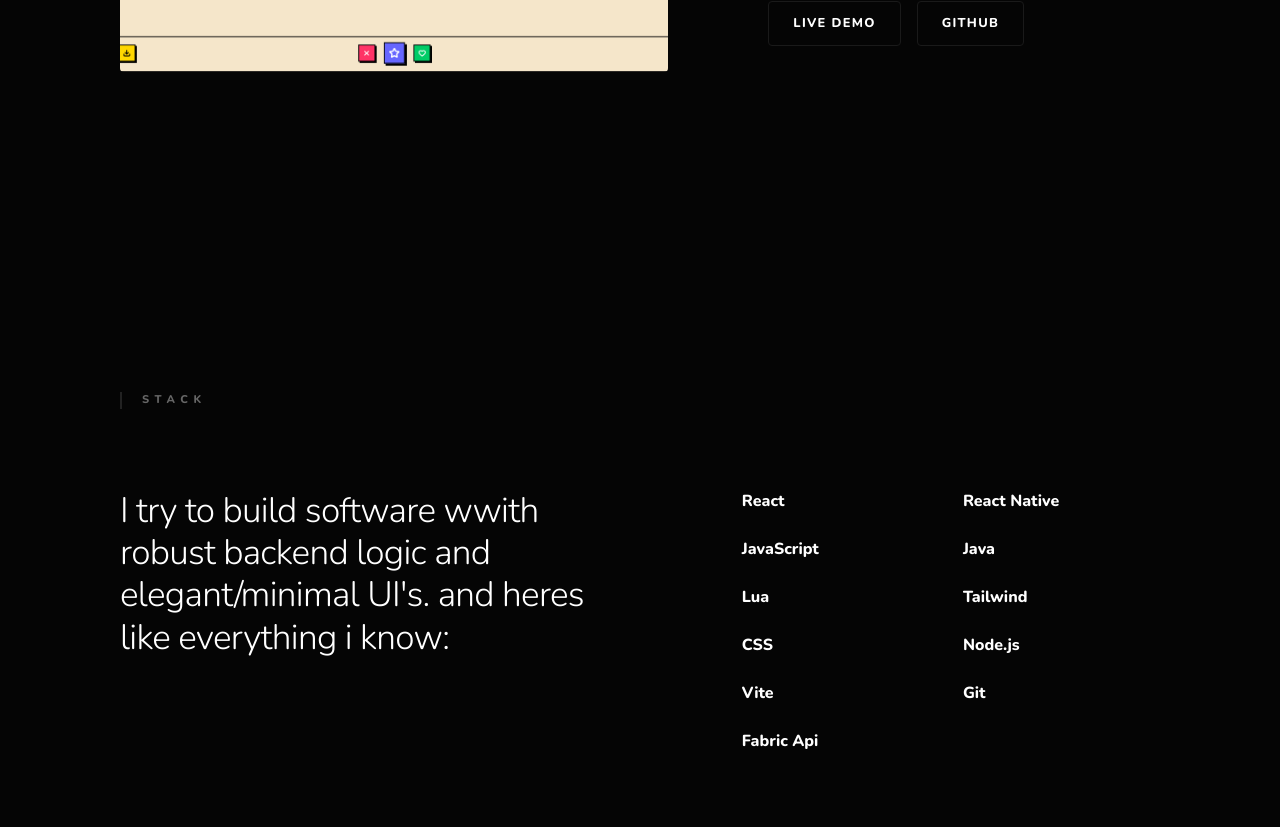
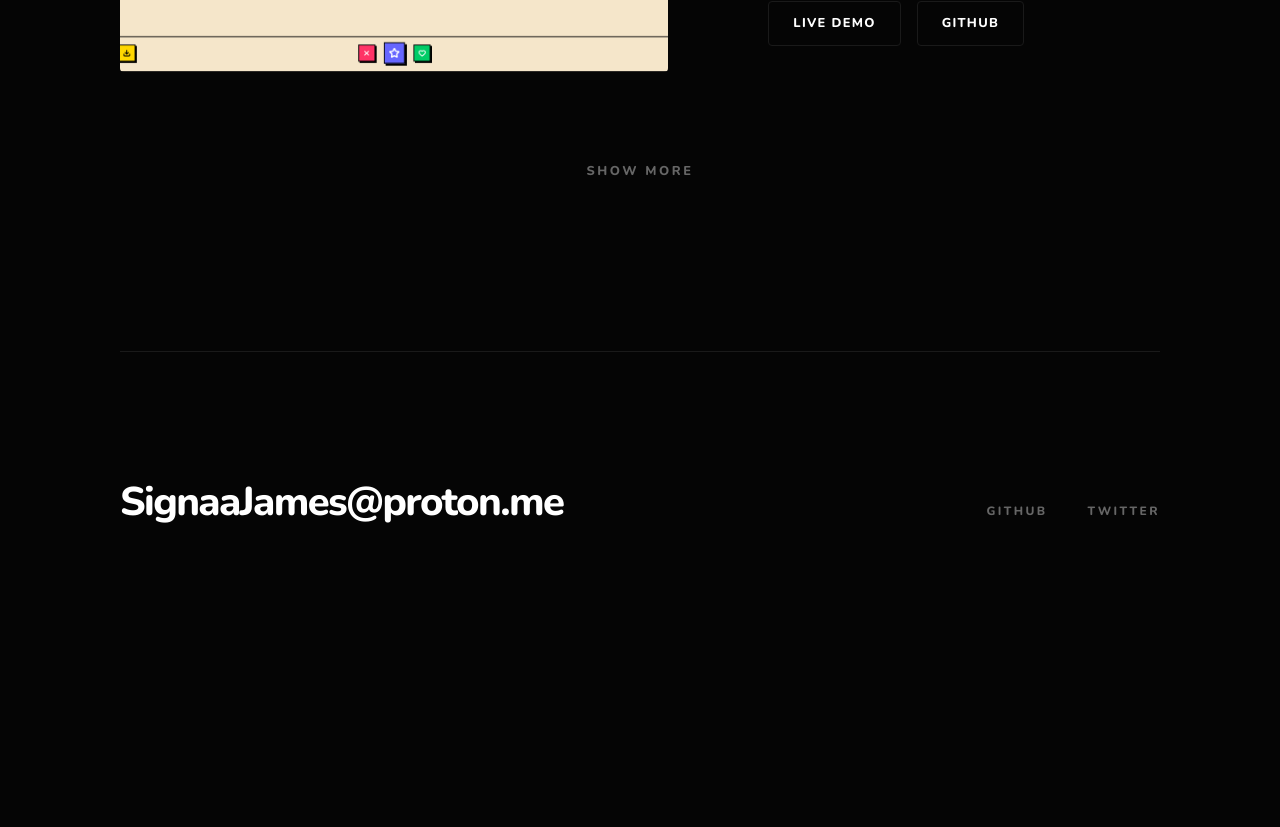
Before and after one commit to signaajames/signaajames.github.io, a React (Vite) app: page / in a window 1280 px wide. Shown: the part 1133-1960 px from the top of the page. After the commit the page ends 1785 px from the top, so only its background shows below. Built offline with nearby package versions, Linux system fonts and the light colour scheme.

Commit message:
Show more button sshows my sstack

```diff
--- a/src/App.css
+++ b/src/App.css
@@ -178,6 +178,47 @@ section {
   align-items: center;
 }
 
+.show-more-container {
+  margin-top: 80px;
+  display: flex;
+  justify-content: center;
+}
+
+.btn-show-more {
+  background: none;
+  border: none;
+  color: var(--muted);
+  font-size: 0.8rem;
+  font-weight: 800;
+  text-transform: uppercase;
+  letter-spacing: 0.2em;
+  cursor: pointer;
+  padding: 10px 20px;
+  transition: all var(--transition-fast);
+  border-bottom: 1px solid transparent;
+}
+
+.btn-show-more:hover {
+  color: var(--fg);
+  border-bottom: 1px solid var(--fg);
+}
+
+.stack-reveal {
+  margin-top: 80px;
+  animation: fadeIn 0.5s ease-out;
+}
+
+@keyframes fadeIn {
+  from {
+    opacity: 0;
+    transform: translateY(20px);
+  }
+  to {
+    opacity: 1;
+    transform: translateY(0);
+  }
+}
+
 footer {
   padding: 120px 0;
   border-top: 1px solid var(--border);
--- a/src/App.tsx
+++ b/src/App.tsx
@@ -1,6 +1,8 @@
+import { useState } from 'react'
 import './App.css'
 
 const App = () => {
+  const [showStack, setShowStack] = useState(false);
   // Replace these with your actual image paths or imports
   const catinerSS = "/assets/catinderv2.png";
 
@@ -47,15 +49,23 @@ const App = () => {
                 </div>
                 </article>
             ))}
+          </div>
 
+          <div className="show-more-container">
+            <button
+              className="btn-show-more"
+              onClick={() => setShowStack(!showStack)}
+            >
+              {showStack ? "Show less" : "Show more"}
+            </button>
           </div>
-        </section>
 
-        <section id="about">
-          <div className="section-label">Stack</div>
+          {showStack && (
+            <div className="stack-reveal">
+              <div className="section-label" style={{ marginTop: '80px', marginBottom: '40px' }}>Stack</div>
               <div className="about-grid">
                 <div className="about-content">
-              I try to build software wwith robust backend logic and elegant/minimal UI's. and heres like everything i know:
+                  I try to build software with robust backend logic and elegant/minimal UI's. and heres like everything i know:
                 </div>
                 <div className="stack-group">
                   <span className="stack-item">React</span>
@@ -71,6 +81,8 @@ const App = () => {
                   <span className="stack-item">Fabric Api</span>
                 </div>
               </div>
+            </div>
+          )}
         </section>
 
         <footer>
```
Lines whose indentation alone changed are shown as unchanged.
